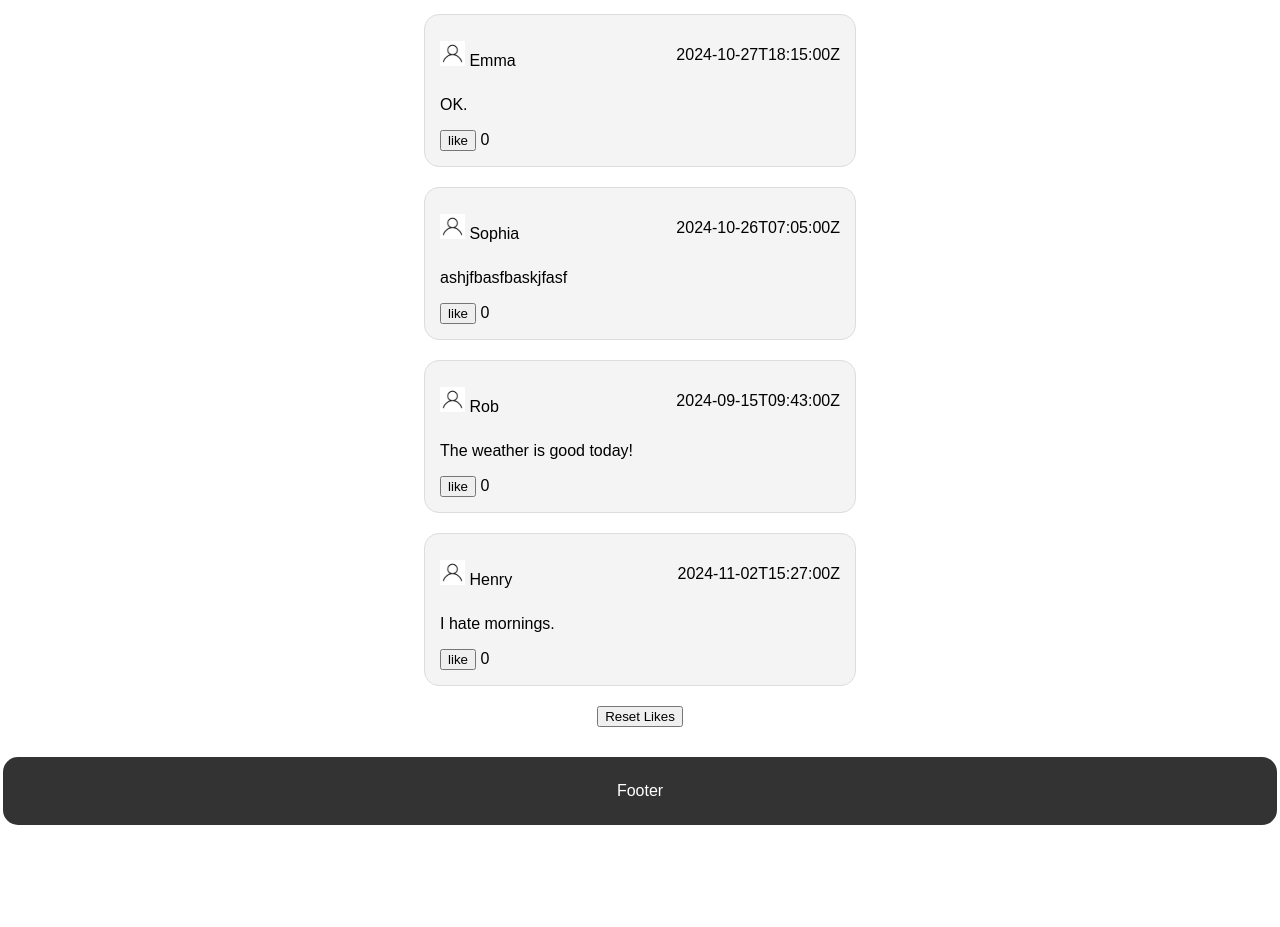
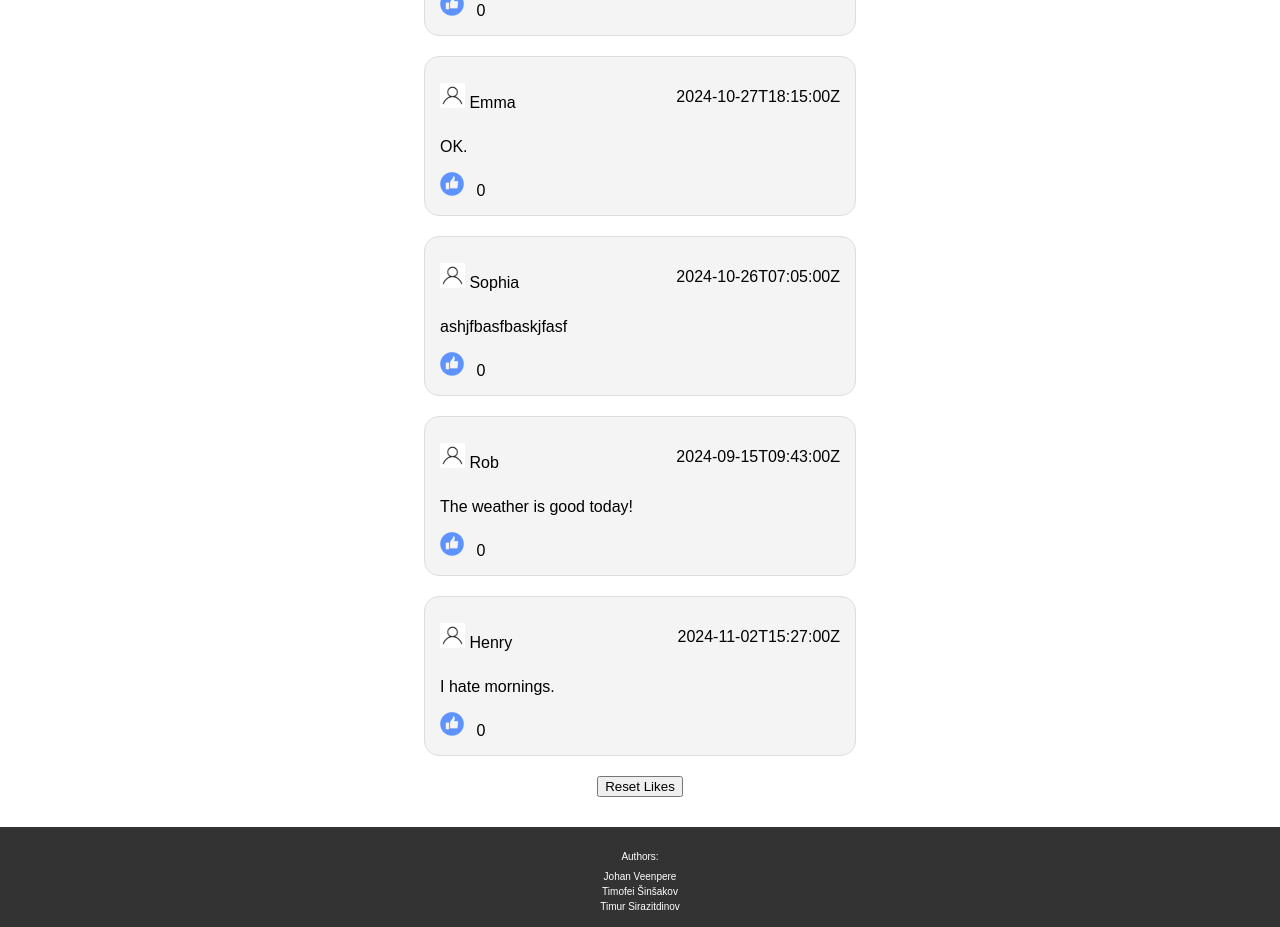
Before and after one commit to Eldern45/WADHomeWorks, a Vue app: page /#/ in a window 1280 px wide. Shown: the part 1480-2407 px from the top of the page. Before the commit the page ends 2308 px from the top, so only its background shows below. Built offline with nearby package versions, Linux system fonts and the light colour scheme.

Commit message:
footer and like button

```diff
--- a/src/components/FooterComp.vue
+++ b/src/components/FooterComp.vue
@@ -1,5 +1,18 @@
+<script setup>
+
+</script>
+
 <template>
-    <p class="footer">Footer</p>
+    <footer class="footer">
+        <div class="authors">
+            <p>Authors:</p>
+            <ul>
+                <li>Johan Veenpere</li>
+                <li>Timofei Šinšakov</li>
+                <li>Timur Sirazitdinov</li>
+            </ul>
+        </div>
+    </footer>
 </template>
 
 <style scoped>
@@ -7,8 +20,24 @@
     background-color: #333;
     color: white;
     text-align: center;
-    margin: auto 3px 3px 3px;
-    border-radius: 15px;
-    padding: 25px;
+    margin: auto;
+    padding: 10px;
+    font-size: 10px;
+    line-height: 1.0;
+
+}
+
+.authors {
+    margin-top: 15px;
+}
+
+.authors ul {
+    list-style-type: none;
+    padding: 0;
+    margin: 0;
+}
+
+.authors li {
+    margin-bottom: 5px;
 }
 </style>
--- a/src/components/PostsComp.vue
+++ b/src/components/PostsComp.vue
@@ -25,7 +25,17 @@ export default {
       </div>
       <img v-if="post.pictureUrl != null" :src="post.pictureUrl" alt="Post image" class="post-img" />
       <p>{{ post.text }}</p>
-      <span><button @click="this.$store.dispatch('increaseLikes', index)">like</button> {{ post.likes }} </span>
+      <span>
+        <img
+          src="../../res/like-button.png"
+          alt="like-button"
+          class="like-button"
+          @click="this.$store.dispatch('increaseLikes', index)"
+        >
+        {{ post.likes }}
+
+
+      </span>
     </div>
   </div>
 </template>
@@ -33,6 +43,13 @@ export default {
 <style scoped>
 .posts {
   margin-top: 20px;
+}
+
+.like-button {
+  width: 24px;
+  height: 24px;
+  cursor: pointer;
+  margin-right: 8px;
 }
 
 .posts > div {
--- a/src/views/SignupView.vue
+++ b/src/views/SignupView.vue
@@ -50,6 +50,7 @@ export default {
 </script>
 
 <template>
+    <div class="page-container">
     <form @submit.prevent="submitForm" class="signup-form">
       <div class="form-row">
         <label for="email">Email:</label>
@@ -70,6 +71,7 @@ export default {
 
       <button type="submit">Sign Up</button>
     </form>
+</div>
 </template>
 
 <style scoped>
@@ -82,6 +84,12 @@ export default {
   box-shadow: 0 4px 8px rgba(0, 0, 0, 0.1);
 }
 
+.page-container {
+  display: flex;
+  flex-direction: column;
+  min-height: 100vh;
+}
+
 
 .form-row {
   display: flex;
@@ -90,13 +98,13 @@ export default {
 }
 
 label {
-  width: 100px; /* You can adjust the width of the label */
-  margin-right: 10px; /* Space between label and input */
+  width: 100px;
+  margin-right: 10px;
   font-weight: bold;
 }
 
 input {
-  flex: 1; /* Makes the input take the remaining space in the row */
+  flex: 1;
   padding: 10px;
   border: 1px solid #ddd;
   border-radius: 4px;
```
Also changed, not shown: res/like-button.png (added). Lines whose indentation alone changed are shown as unchanged.
